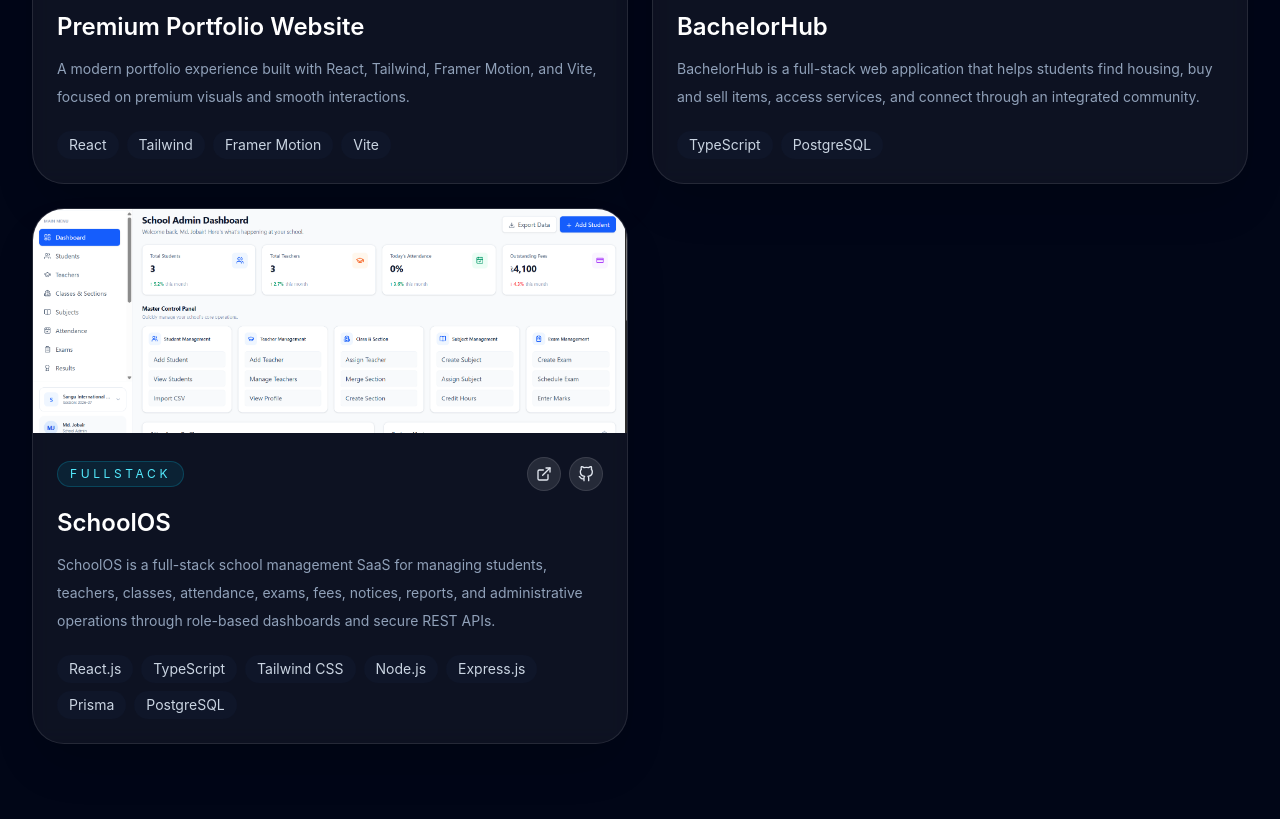
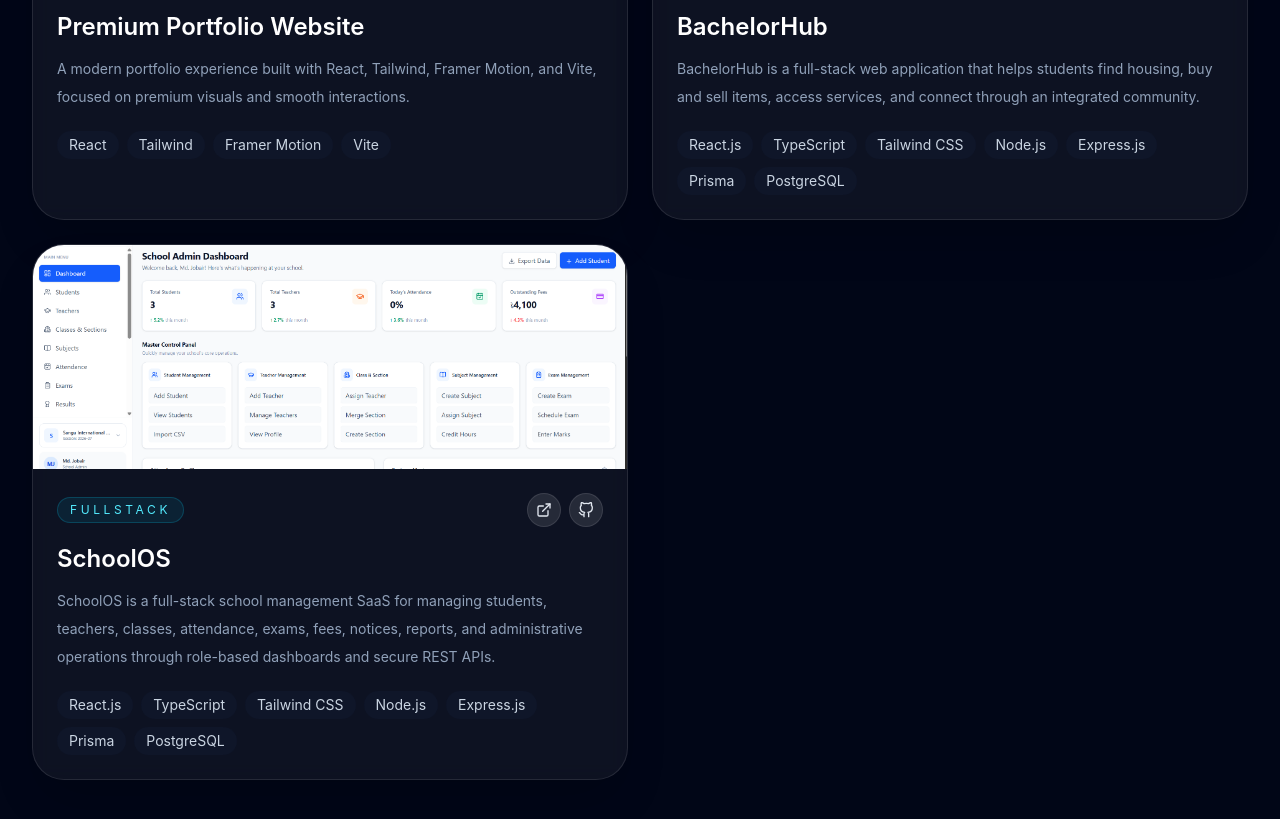
Before and after one commit to Ifthekhar55/Portfolio-Website, a React (Vite) app: page / in a window 1280 px wide. Shown: the part 4160-4979 px from the top of the page. Built offline with nearby package versions, Linux system fonts and the light colour scheme.

Commit message:
Added tech stack on Bachelorhub project

```diff
--- a/src/Project/Project.jsx
+++ b/src/Project/Project.jsx
@@ -20,7 +20,7 @@ const projects = [
     category: 'Fullstack',
     image: '/images/Bachelorhub.png',
     description: 'BachelorHub is a full-stack web application that helps students find housing, buy and sell items, access services, and connect through an integrated community.',
-    stack: ['TypeScript', 'PostgreSQL'],
+    stack: ['React.js', 'TypeScript', 'Tailwind CSS', 'Node.js', 'Express.js','Prisma', 'PostgreSQL'],
     live: 'https://bachelorhub-beta.vercel.app',
     github: 'https://github.com/Ifthekhar55/bachelorhub',
   },
```
